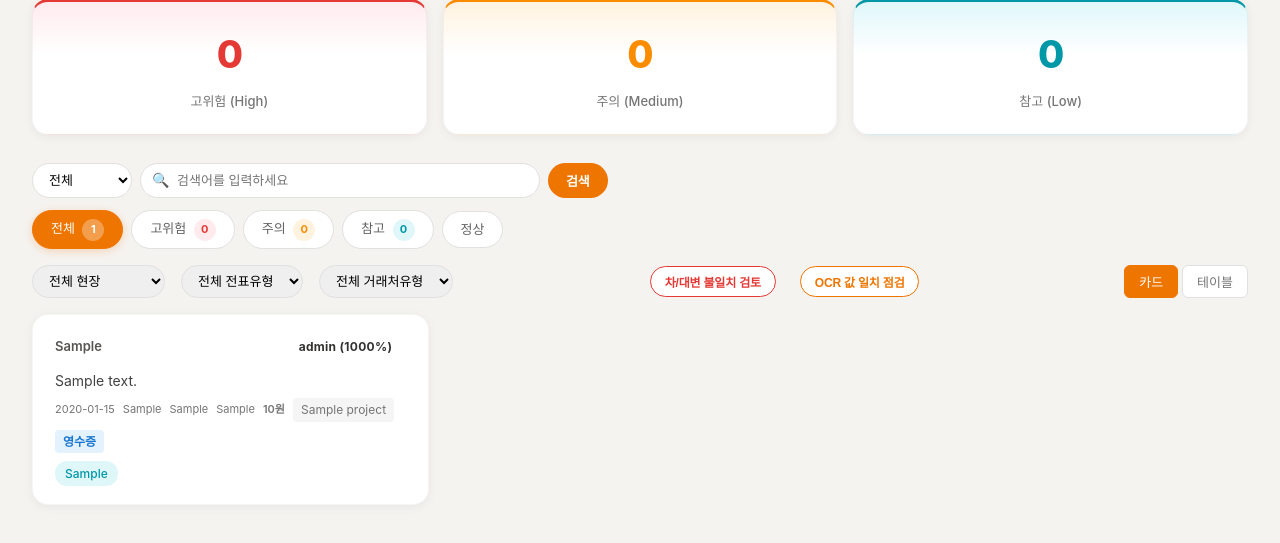
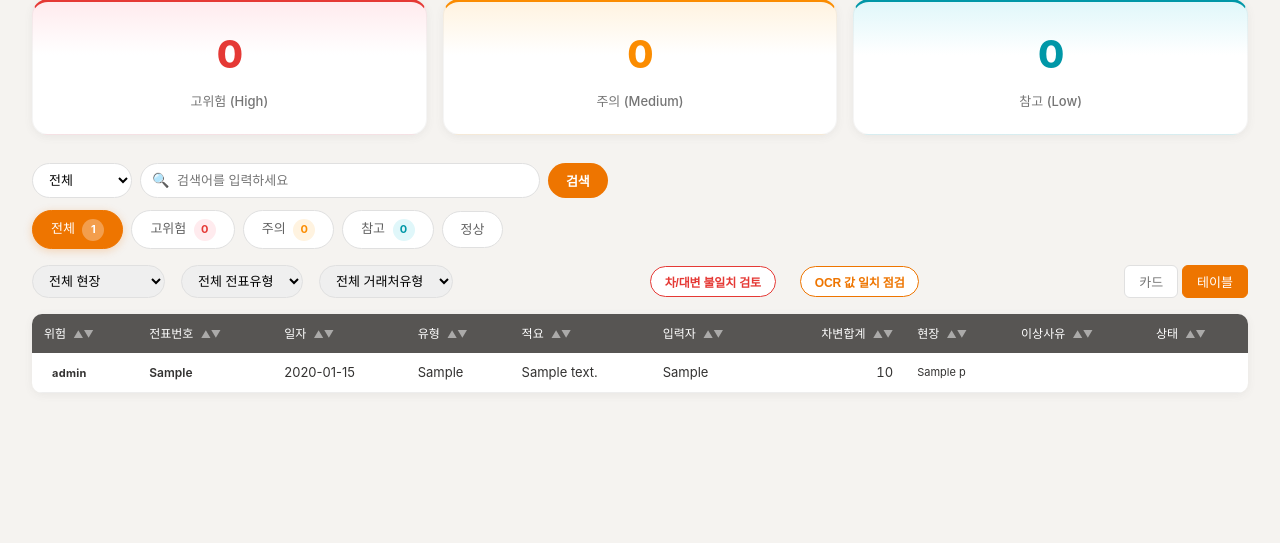
Before and after one commit to taewankim13/hoban_accounting, a FastAPI app: page /review in a window 1280 px wide. Shown: the part 221-764 px from the top of the page. Run offline with FastAPI, Linux system fonts and the light colour scheme; tables that the repository leaves empty hold one stand-in row (values such as "Sample post").

Commit message:
전표 검토 화면 기본 보기를 테이블 뷰로 변경
Co-Authored-By: Claude Opus 4.6 <noreply@anthropic.com>

```diff
--- a/templates/review.html
+++ b/templates/review.html
@@ -21,7 +21,7 @@
         .card-grid .journal-card .jc-meta{font-size:11px;gap:8px}
         .card-grid .journal-card .jc-meta span{white-space:nowrap}
         /* 테이블 뷰 */
-        .table-view{display:none}
+        .table-view{display:block}
         .table-view table{width:100%;border-collapse:collapse;font-size:13px;background:white;border-radius:10px;overflow:hidden;box-shadow:0 2px 8px rgba(87,85,83,0.08)}
         .table-view th{background:var(--hoban-dark);color:white;padding:10px 12px;text-align:left;font-weight:500;font-size:12px;white-space:nowrap;cursor:pointer;user-select:none;position:relative}
         .table-view th:hover{background:#6D6B69}
@@ -236,8 +236,8 @@
             <button class="btn btn-sm btn-outline" onclick="openSideMismatch()" style="margin-left:auto;margin-right:8px;font-size:12px;border-color:#E53935;color:#E53935">차/대변 불일치 검토</button>
             <button class="btn btn-sm btn-outline" onclick="openOcrCheck()" style="margin-right:8px;font-size:12px;border-color:var(--hoban-orange);color:var(--hoban-orange)">OCR 값 일치 점검</button>
             <div class="view-toggle">
-                <button id="btnCard" class="active" onclick="setView('card')">카드</button>
-                <button id="btnTable" onclick="setView('table')">테이블</button>
+                <button id="btnCard" onclick="setView('card')">카드</button>
+                <button id="btnTable" class="active" onclick="setView('table')">테이블</button>
             </div>
         </div>
 
@@ -288,7 +288,7 @@
         </div>
 
         <!-- 카드 뷰 -->
-        <div class="card-grid" id="cardView">
+        <div class="card-grid" id="cardView" style="display:none">
         {% for j in journals %}
         <div class="journal-card risk-{{ j.ai_risk_level }}" onclick="showDetail('{{ j.doc_no }}')">
             <div class="jc-header">
@@ -677,8 +677,8 @@
             localStorage.setItem('reviewView', 'card');
         }
     }
-    // 이전 선택 복원
-    if (localStorage.getItem('reviewView') === 'table') setView('table');
+    // 이전 선택 복원 (기본: 테이블)
+    if (localStorage.getItem('reviewView') === 'card') setView('card');
 
     async function showDetail(docNo) {
         const res = await fetch(`/api/journal/${docNo}`);
```
